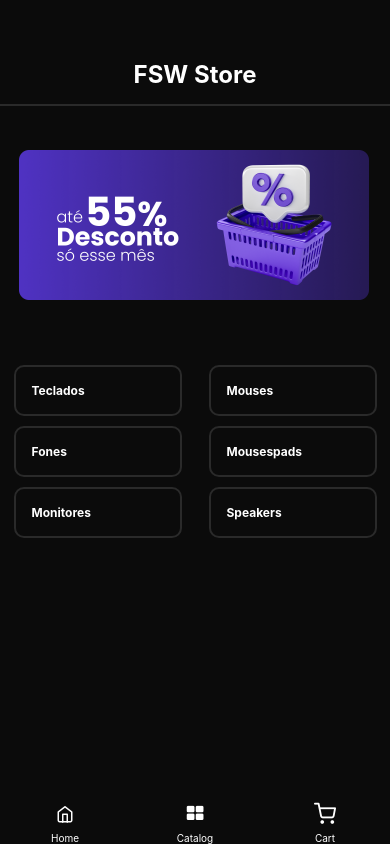
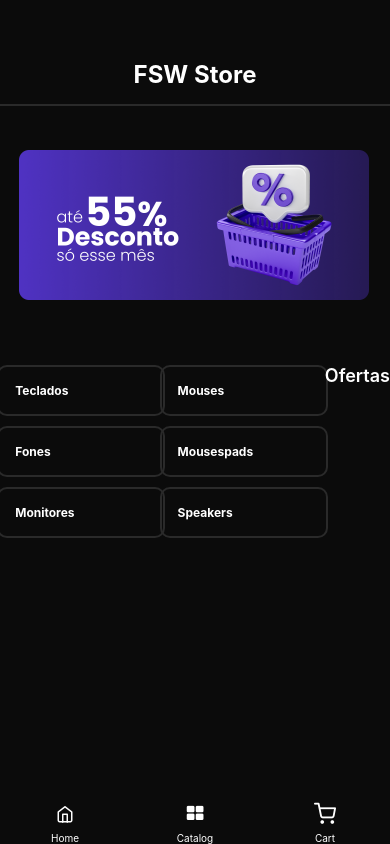
Before and after one commit to JoaoLemes18/E-commerce, a React Native app: screen /Home in a window 390 px wide. Built offline with nearby package versions, Linux system fonts and the light colour scheme.

Commit message:
feat: create new component text

```diff
--- /dev/null
+++ b/src/components/Text/index.tsx
@@ -0,0 +1,22 @@
+import React from "react";
+import { Text, StyleSheet } from "react-native";
+import { colors } from "../../colors";
+
+interface TextProps {
+  text: string; // Propriedade para definir o texto a ser exibido
+  style?: object; // Propriedade para estilos personalizados
+}
+
+const TextHome: React.FC<TextProps> = ({ text, style }) => {
+  return <Text style={[styles.text, style]}>{text}</Text>;
+};
+
+const styles = StyleSheet.create({
+  text: {
+    fontSize: 18,
+    color: colors.whiteColor,
+    fontWeight: "600",
+  },
+});
+
+export default TextHome;
--- a/src/screens/Home/index.tsx
+++ b/src/screens/Home/index.tsx
@@ -10,6 +10,7 @@ import { colors } from "../../colors";
 import ButtonHome from "../../components/Button/ButtonsHome";
 import Banner from "../../../assets/banner-55%off.png";
 import Header from "../../components/Header";
+import TextHome from "../../components/Text";
 
 export default function Home() {
   return (
@@ -31,6 +32,7 @@ export default function Home() {
           <ButtonHome title="Mousespads" iconName="" />
           <ButtonHome title="Speakers" iconName="" />
         </View>
+        <TextHome text="Ofertas" />
       </View>
     </ScrollView>
   );
```
